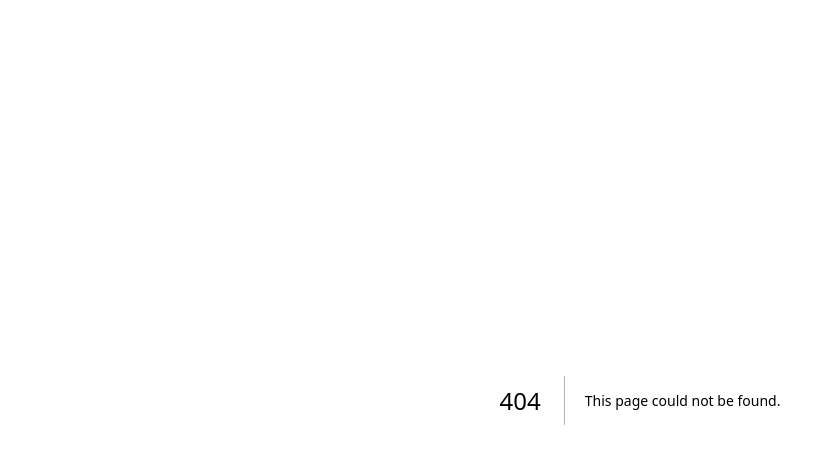
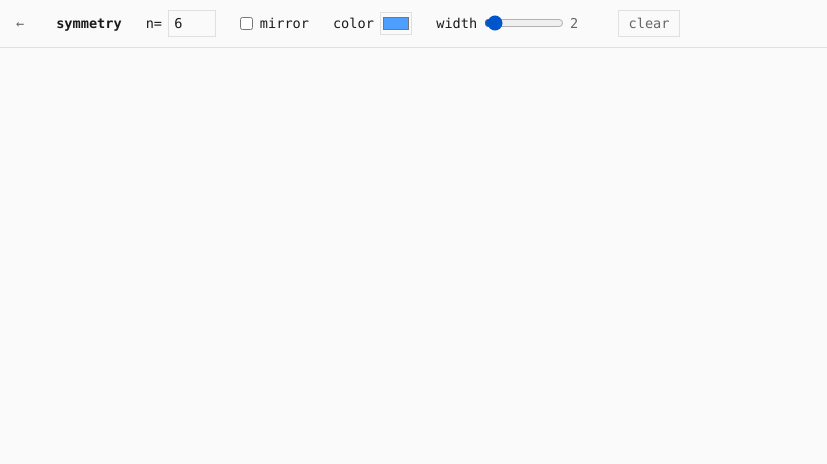
Before and after one commit to m0nhawk/incomplete.fun, a Next.js app in the folder site/: page /symmetry in a window 1280 px wide. Before the commit this address had no page. Shown: the top 464 px of the page, without its empty margins (0-827 px from the left). Built offline with nearby package versions, Linux system fonts and the light colour scheme.

Commit message:
feat: add symmetry canvas drawing page
N-fold rotational drawing tool with optional mirror, color, line width controls, and localStorage persistence for segment count.

Entire-Checkpoint: ae3a208fa195

```diff
--- a/site/app/page.tsx
+++ b/site/app/page.tsx
@@ -6,6 +6,7 @@ export default function Home() {
       <h1>Pages</h1>
       <ul>
         <li><a href="/fib/10">Fibonacci</a></li>
+        <li><a href="/symmetry">Symmetry canvas</a></li>
       </ul>
     </PageLayout>
   );
--- /dev/null
+++ b/site/app/symmetry/page.tsx
@@ -0,0 +1,7 @@
+import { SymmetryCanvas } from './symmetry-canvas';
+
+export const metadata = { title: 'symmetry — incomplete.fun' };
+
+export default function Page() {
+  return <SymmetryCanvas />;
+}
--- /dev/null
+++ b/site/app/symmetry/symmetry-canvas.tsx
@@ -0,0 +1,224 @@
+'use client';
+
+import { useRef, useState, useEffect, useCallback } from 'react';
+
+interface Point {
+  x: number;
+  y: number;
+}
+
+export function SymmetryCanvas() {
+  const canvasRef = useRef<HTMLCanvasElement>(null);
+  const drawing = useRef(false);
+  const lastPoint = useRef<Point | null>(null);
+
+  const [segments, setSegments] = useState(6);
+
+  useEffect(() => {
+    const stored = localStorage.getItem('symmetry-n');
+    if (stored) setSegments(Math.max(1, Math.min(36, parseInt(stored) || 6)));
+  }, []);
+
+  useEffect(() => {
+    localStorage.setItem('symmetry-n', String(segments));
+  }, [segments]);
+  const [mirror, setMirror] = useState(false);
+  const [color, setColor] = useState('#4d9fff');
+  const [lineWidth, setLineWidth] = useState(2);
+
+
+  const resizeCanvas = useCallback(() => {
+    const canvas = canvasRef.current;
+    if (!canvas) return;
+    const parent = canvas.parentElement;
+    if (!parent) return;
+    const imageData = canvas.getContext('2d')?.getImageData(0, 0, canvas.width, canvas.height);
+    canvas.width = parent.clientWidth;
+    canvas.height = parent.clientHeight;
+    if (imageData) canvas.getContext('2d')?.putImageData(imageData, 0, 0);
+  }, []);
+
+  useEffect(() => {
+    resizeCanvas();
+    const observer = new ResizeObserver(resizeCanvas);
+    if (canvasRef.current?.parentElement) {
+      observer.observe(canvasRef.current.parentElement);
+    }
+    return () => observer.disconnect();
+  }, [resizeCanvas]);
+
+  const drawSegment = useCallback((ctx: CanvasRenderingContext2D, from: Point, to: Point) => {
+    const canvas = ctx.canvas;
+    const cx = canvas.width / 2;
+    const cy = canvas.height / 2;
+    const n = segments;
+    const shouldMirror = mirror;
+
+    ctx.strokeStyle = color;
+    ctx.lineWidth = lineWidth;
+    ctx.lineCap = 'round';
+    ctx.lineJoin = 'round';
+
+    const angle = (Math.PI * 2) / n;
+
+    for (let i = 0; i < n; i++) {
+      ctx.save();
+      ctx.translate(cx, cy);
+      ctx.rotate(angle * i);
+
+      ctx.beginPath();
+      ctx.moveTo(from.x - cx, from.y - cy);
+      ctx.lineTo(to.x - cx, to.y - cy);
+      ctx.stroke();
+
+      if (shouldMirror) {
+        ctx.save();
+        ctx.scale(1, -1);
+        ctx.beginPath();
+        ctx.moveTo(from.x - cx, from.y - cy);
+        ctx.lineTo(to.x - cx, to.y - cy);
+        ctx.stroke();
+        ctx.restore();
+      }
+
+      ctx.restore();
+    }
+  }, [segments, mirror, color, lineWidth]);
+
+  const getPoint = (e: React.MouseEvent | React.TouchEvent): Point => {
+    const canvas = canvasRef.current!;
+    const rect = canvas.getBoundingClientRect();
+    if ('touches' in e) {
+      return {
+        x: e.touches[0].clientX - rect.left,
+        y: e.touches[0].clientY - rect.top,
+      };
+    }
+    return { x: e.clientX - rect.left, y: e.clientY - rect.top };
+  };
+
+  const onStart = useCallback((e: React.MouseEvent | React.TouchEvent) => {
+    drawing.current = true;
+    lastPoint.current = getPoint(e);
+  }, []);
+
+  const onMove = useCallback((e: React.MouseEvent | React.TouchEvent) => {
+    if (!drawing.current || !lastPoint.current) return;
+    const ctx = canvasRef.current?.getContext('2d');
+    if (!ctx) return;
+    const current = getPoint(e);
+    drawSegment(ctx, lastPoint.current, current);
+    lastPoint.current = current;
+  }, [drawSegment]);
+
+  const onEnd = useCallback(() => {
+    drawing.current = false;
+    lastPoint.current = null;
+  }, []);
+
+  const clear = useCallback(() => {
+    const canvas = canvasRef.current;
+    if (!canvas) return;
+    canvas.getContext('2d')?.clearRect(0, 0, canvas.width, canvas.height);
+  }, []);
+
+  return (
+    <div style={{ display: 'flex', flexDirection: 'column', height: '100dvh', background: 'var(--bg)' }}>
+      <div style={{
+        display: 'flex',
+        alignItems: 'center',
+        gap: '1.5rem',
+        padding: '0.6rem 1rem',
+        borderBottom: '1px solid var(--border)',
+        flexWrap: 'wrap',
+        fontSize: '0.85rem',
+        fontFamily: 'var(--mono)',
+      }}>
+        <a href="/" style={{ color: 'var(--muted)', textDecoration: 'none', marginRight: '0.5rem' }}>←</a>
+        <span style={{ fontWeight: 'bold' }}>symmetry</span>
+
+        <label style={{ display: 'flex', alignItems: 'center', gap: '0.4rem', color: 'var(--fg)' }}>
+          n=
+          <input
+            type="number"
+            min={1}
+            max={36}
+            value={segments}
+            onChange={e => setSegments(Math.max(1, Math.min(36, parseInt(e.target.value) || 1)))}
+            style={{
+              width: '3rem',
+              background: 'var(--bg)',
+              color: 'var(--fg)',
+              border: '1px solid var(--border)',
+              fontFamily: 'var(--mono)',
+              fontSize: '0.85rem',
+              padding: '0.1rem 0.3rem',
+            }}
+          />
+        </label>
+
+        <label style={{ display: 'flex', alignItems: 'center', gap: '0.4rem', cursor: 'pointer', color: 'var(--fg)' }}>
+          <input
+            type="checkbox"
+            checked={mirror}
+            onChange={e => setMirror(e.target.checked)}
+            style={{ accentColor: 'var(--accent)' }}
+          />
+          mirror
+        </label>
+
+        <label style={{ display: 'flex', alignItems: 'center', gap: '0.4rem', color: 'var(--fg)' }}>
+          color
+          <input
+            type="color"
+            value={color}
+            onChange={e => setColor(e.target.value)}
+            style={{ width: '2rem', height: '1.4rem', border: '1px solid var(--border)', padding: 0, background: 'none', cursor: 'pointer' }}
+          />
+        </label>
+
+        <label style={{ display: 'flex', alignItems: 'center', gap: '0.4rem', color: 'var(--fg)' }}>
+          width
+          <input
+            type="range"
+            min={1}
+            max={20}
+            value={lineWidth}
+            onChange={e => setLineWidth(parseInt(e.target.value))}
+            style={{ accentColor: 'var(--accent)', width: '5rem' }}
+          />
+          <span style={{ color: 'var(--muted)', minWidth: '1.5rem' }}>{lineWidth}</span>
+        </label>
+
+        <button
+          onClick={clear}
+          style={{
+            background: 'none',
+            border: '1px solid var(--border)',
+            color: 'var(--muted)',
+            fontFamily: 'var(--mono)',
+            fontSize: '0.85rem',
+            padding: '0.1rem 0.6rem',
+            cursor: 'pointer',
+          }}
+        >
+          clear
+        </button>
+      </div>
+
+      <div style={{ flex: 1, overflow: 'hidden', position: 'relative' }}>
+        <canvas
+          ref={canvasRef}
+          style={{ display: 'block', cursor: 'crosshair', touchAction: 'none' }}
+          onMouseDown={onStart}
+          onMouseMove={onMove}
+          onMouseUp={onEnd}
+          onMouseLeave={onEnd}
+          onTouchStart={onStart}
+          onTouchMove={onMove}
+          onTouchEnd={onEnd}
+        />
+      </div>
+    </div>
+  );
+}
```
